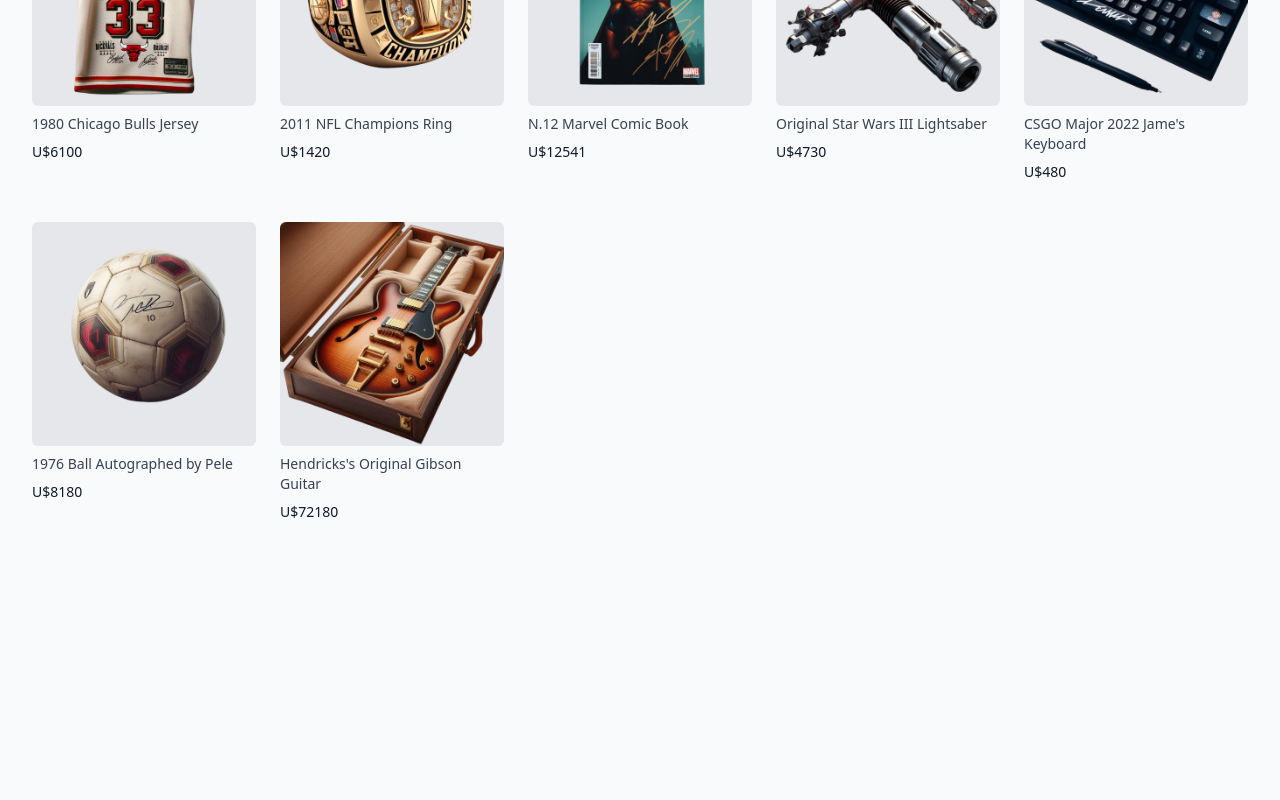
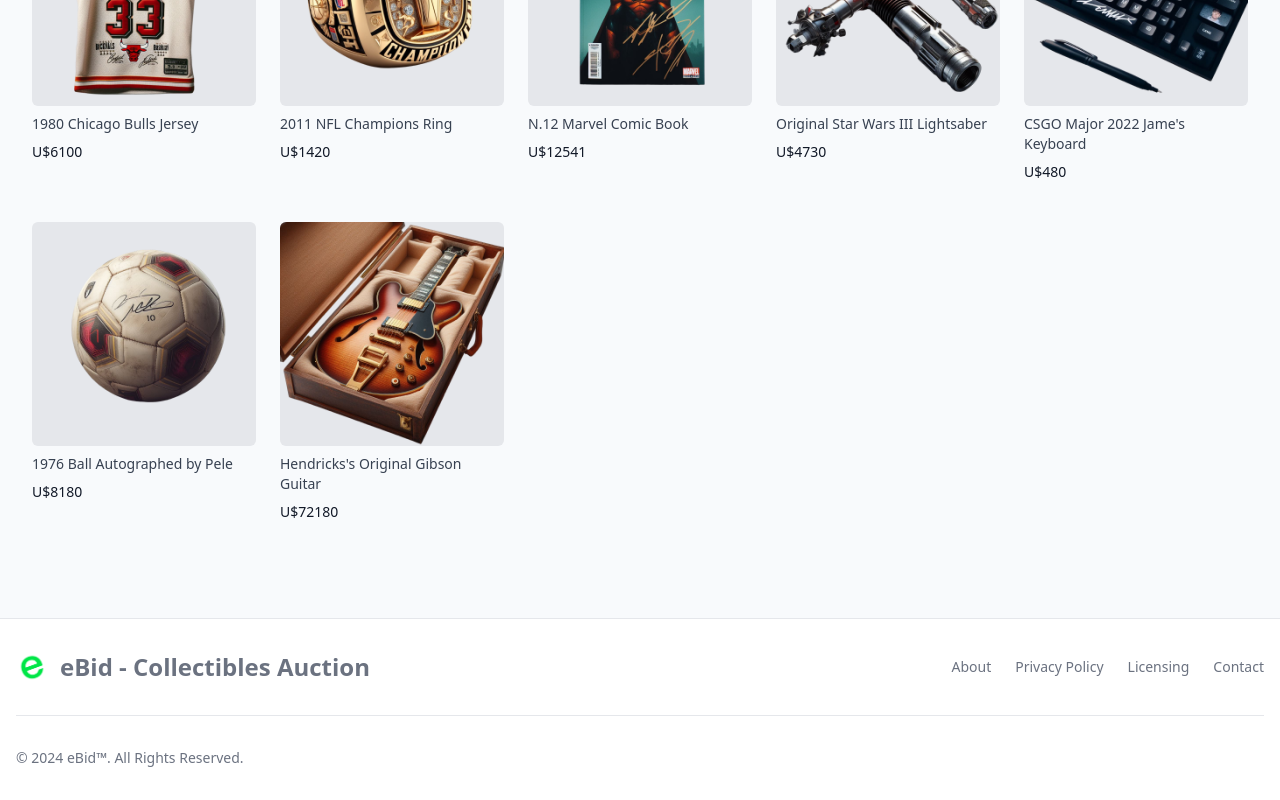
Before and after one commit to jorgeprj/ebid-react, a React (Vite) app: page /home in a window 1280 px wide. Shown: the part 719-1519 px from the top of the page. Before the commit the page ends 1273 px from the top, so only its background shows below. Built offline with nearby package versions, Linux system fonts and the light colour scheme; data requests are answered from the project's data file.

Commit message:
feat: footer

```diff
--- a/src/App.tsx
+++ b/src/App.tsx
@@ -1,6 +1,7 @@
 import { BrowserRouter as Router } from "react-router-dom"
 import Navbar from "./components/navigation/navbar/Navbar"
 import AppRoutes from "./routes"
+import Footer from "./components/navigation/footer/Footer"
 
 function App() {
 
@@ -8,6 +9,7 @@
 		<Router>
 			<Navbar />
 			<AppRoutes />
+			<Footer/>
 		</Router>
 	)
 }
--- /dev/null
+++ b/src/components/navigation/footer/Footer.tsx
@@ -0,0 +1,33 @@
+
+const Footer = () => {
+    return (
+        <footer className="bg-white border-t border-gray-200 mt-16 ">
+            <div className="w-full max-w-screen-xl mx-auto p-4 md:py-8">
+                <div className="sm:flex sm:items-center sm:justify-between">
+                    <a href="https://github.com/jorgeprj/ebid-react" className="flex items-center mb-4 sm:mb-0 space-x-3 rtl:space-x-reverse">
+                        <img src="../logo.png" className="h-8" alt="ebid Logo" />
+                        <span className="self-center text-2xl font-semibold whitespace-nowrap text-gray-500">eBid - Collectibles Auction </span>
+                    </a>
+                    <ul className="flex flex-wrap items-center mb-6 text-sm font-medium text-gray-500 sm:mb-0 ">
+                        <li>
+                            <a href="#" className="hover:underline me-4 md:me-6">About</a>
+                        </li>
+                        <li>
+                            <a href="#" className="hover:underline me-4 md:me-6">Privacy Policy</a>
+                        </li>
+                        <li>
+                            <a href="#" className="hover:underline me-4 md:me-6">Licensing</a>
+                        </li>
+                        <li>
+                            <a href="#" className="hover:underline">Contact</a>
+                        </li>
+                    </ul>
+                </div>
+                <hr className="my-6 border-gray-200 sm:mx-aut lg:my-8" />
+                <span className="block text-sm text-gray-500 sm:text-cente">© 2024 <a href="https://github.com/jorgeprj/ebid-react" className="hover:underline">eBid™</a>. All Rights Reserved.</span>
+            </div>
+        </footer>
+    )
+}
+
+export default Footer
```
